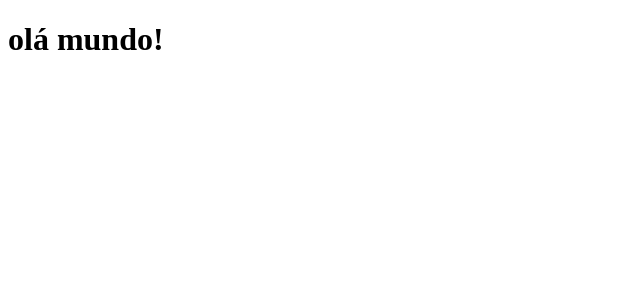
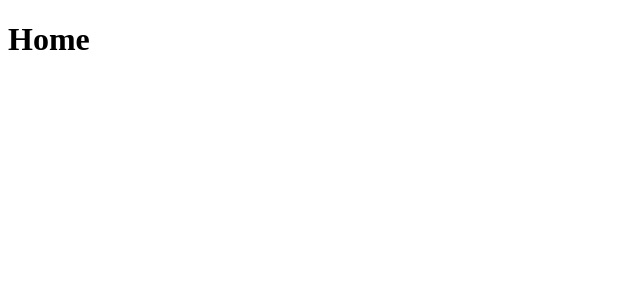
Before and after one commit to flpmartins/vsd-react, a React (Vite) app: page / in a window 1280 px wide. Shown: the top 300 px of the page, without its empty margins (0-640 px from the left). Built offline with nearby package versions, Linux system fonts and the light colour scheme.

Commit message:
feat: edit users

```diff
--- a/package.json
+++ b/package.json
@@ -11,7 +11,8 @@
   },
   "dependencies": {
     "react": "^19.1.0",
-    "react-dom": "^19.1.0"
+    "react-dom": "^19.1.0",
+    "react-router-dom": "^7.6.2"
   },
   "devDependencies": {
     "@eslint/js": "^9.25.0",
--- a/src/App.jsx
+++ b/src/App.jsx
@@ -1,9 +1,8 @@
+import { AppRoutes } from './shared/routes'
 function App() {
 
   return (
-    <>
-   <h1>olá mundo!</h1>
-    </>
+    <AppRoutes />
   )
 }
 
--- /dev/null
+++ b/src/pages/Home.tsx
@@ -0,0 +1,8 @@
+ import React from 'react'
+ function Home() {
+  return (
+    <h1>Home</h1>
+  )
+}
+
+export { Home }
--- /dev/null
+++ b/src/pages/Profile.tsx
@@ -0,0 +1,8 @@
+import React from 'react'
+
+function Profile() {
+  return(
+    <h1>Profile</h1>
+  )
+}
+export { Profile }
--- /dev/null
+++ b/src/shared/routes/index.jsx
@@ -0,0 +1,17 @@
+import React from 'react'
+import { Home } from '../../pages/Home'
+import { Profile } from '../..//pages/Profile'
+import { Route, Routes, BrowserRouter } from 'react-router-dom'
+
+function AppRoutes() {
+  return (
+    <BrowserRouter>
+    <Routes>
+      <Route path='/' element={<Home/>}/>
+      <Route path='/profile' element={<Profile/>}/>
+    </Routes>
+  </BrowserRouter>
+  )
+}
+
+export { AppRoutes }
```
Also changed, not shown: 1 other file (tests, documents, lock files or other folders).
